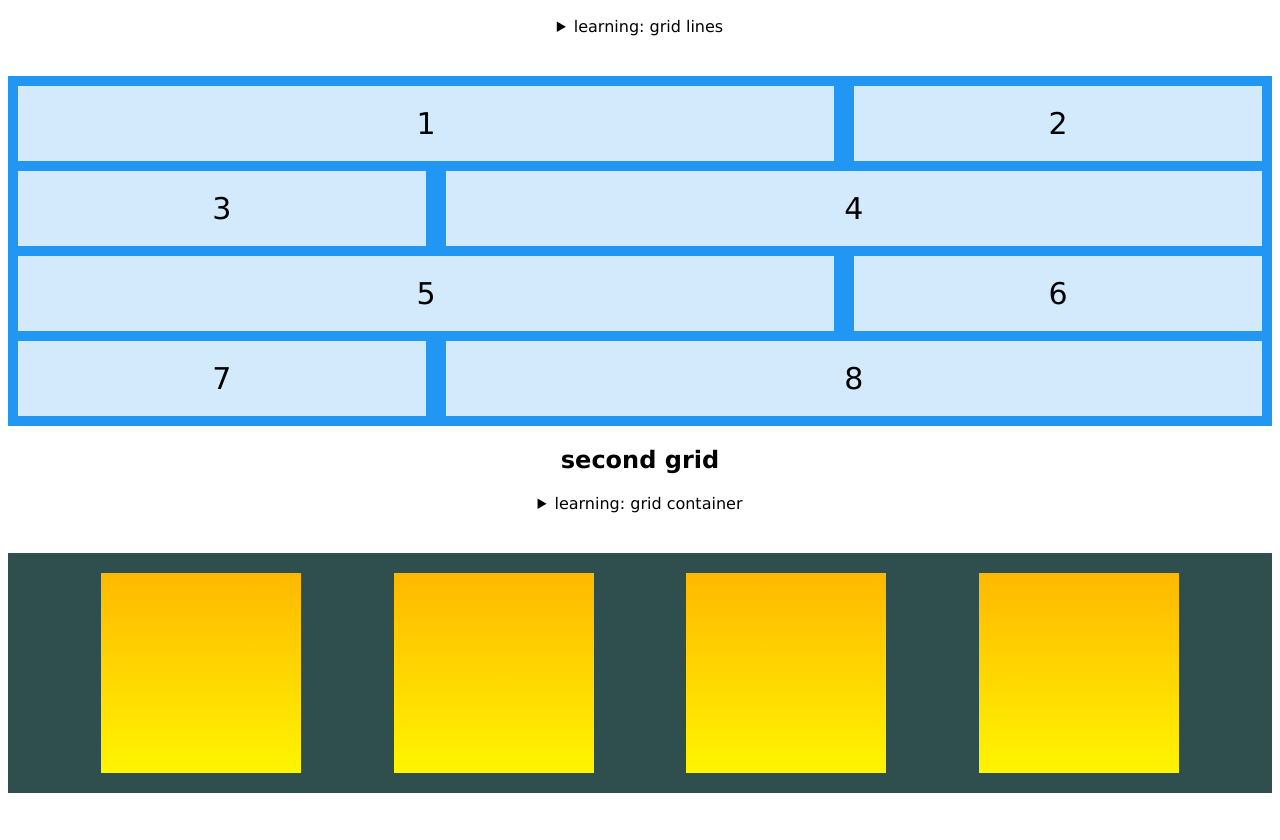
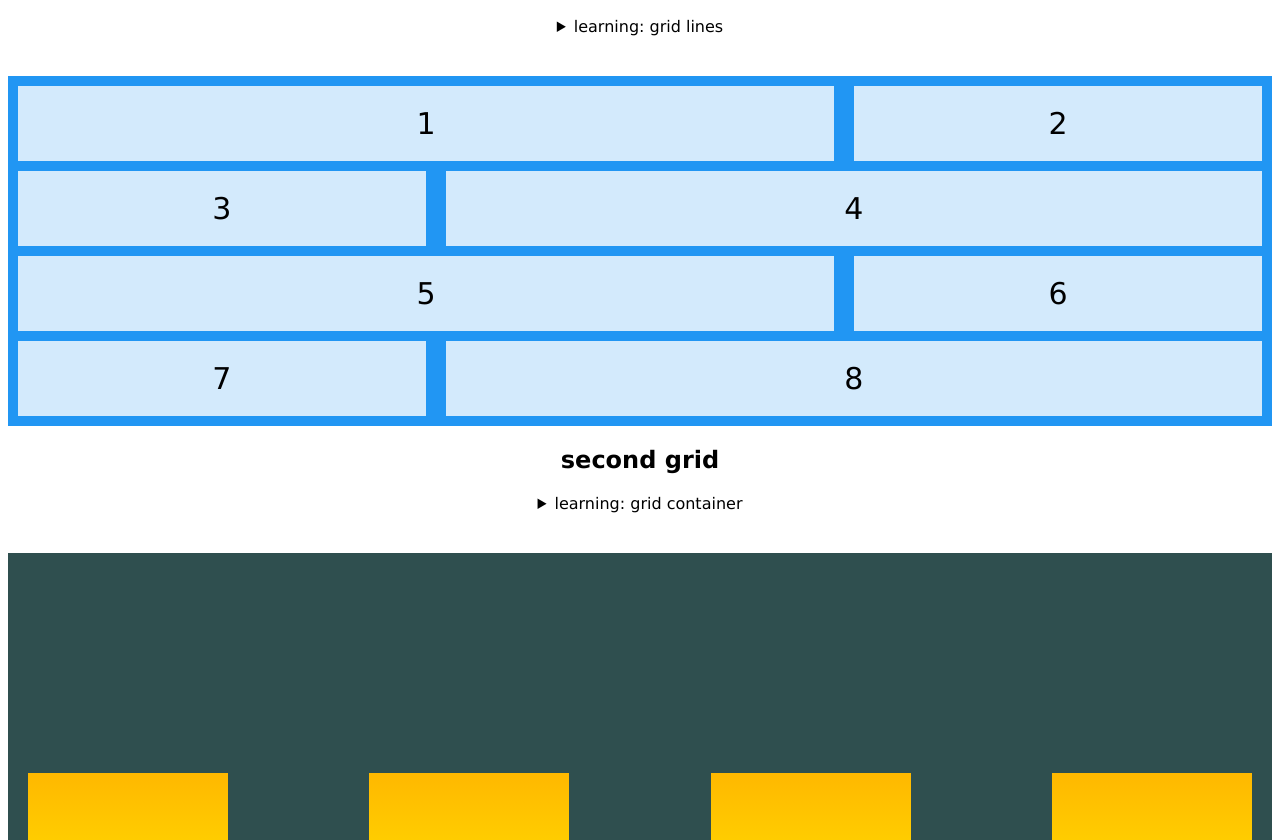
Before and after one commit to emily-morin/grids-playground, a plain HTML site: page index.html in a window 1280 px wide. Shown: the part 112-952 px from the top of the page. Drawn offline with Linux system fonts and the light colour scheme.

Commit message:
Center grid items vertically with align-content

```diff
--- a/styles.css
+++ b/styles.css
@@ -47,10 +47,12 @@ ul {
   /* second grid */
   #second-grid {
     display: grid;
+    height: 600px;
     grid-template-columns: 200px 200px 200px 200px;
     grid-template-rows: 200px;
     column-gap: 20px;
-    justify-content: space-evenly;
+    justify-content: space-between;
+    align-content: center;
     padding: 20px;
     margin: 40px 0;
     background-color: darkslategray;
```
